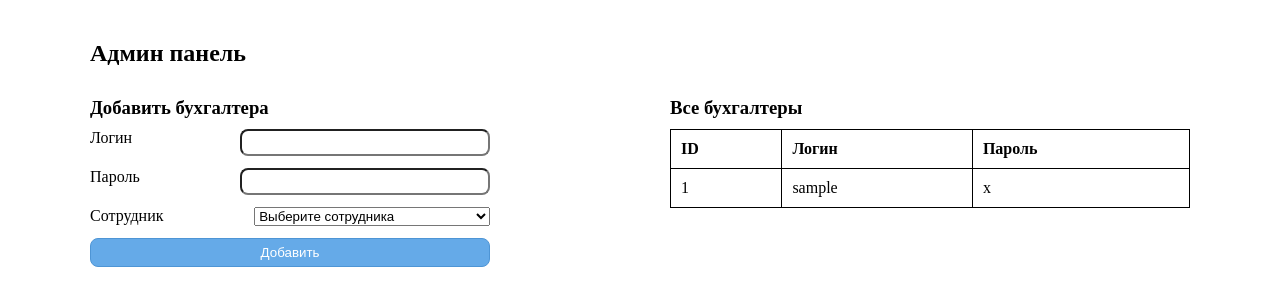
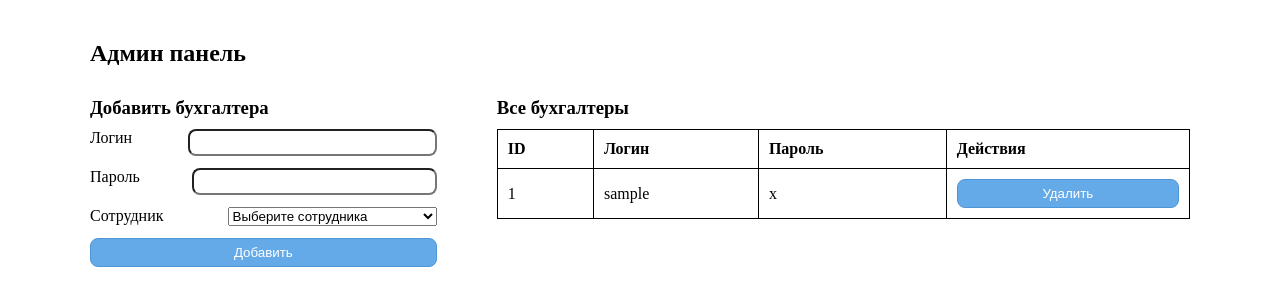
Before and after one commit to lisantov/pop-it-mvc, a PHP site: template views/site/admin.php in a window 1280 px wide. Shown: the part 68-374 px from the top of the page. Run offline with PHP 8.4, Linux system fonts and the light colour scheme; the template is opened without the code that fills it: most values are stand-ins (such as "Sample title", 1, 10 or a date in 2020); data that the repository does not hold is empty.

Commit message:
Add: delete action for admin

```diff
--- a/routes/web.php
+++ b/routes/web.php
@@ -6,6 +6,8 @@ Route::add('GET', '', [Controllers\Site::class, 'index'])
     ->middleware('auth');
 Route::add(['GET', 'POST'], 'admin', [Controllers\Site::class, 'admin'])
     ->middleware('auth', 'role:admin');
+Route::add(['GET', 'POST'], 'admin/delete', [Controllers\Site::class, 'deleteFinancist'])
+    ->middleware('auth', 'role:admin');
 Route::add('GET', 'financist', [Controllers\Site::class, 'financist'])
     ->middleware('auth', 'role:financist');
 Route::add(['GET', 'POST'], 'login', [Controllers\Site::class, 'login']);
--- a/views/layouts/main.php
+++ b/views/layouts/main.php
@@ -6,7 +6,7 @@
           content="width=device-width, user-scalable=no, initial-scale=1.0, maximum-scale=1.0, minimum-scale=1.0">
     <meta http-equiv="X-UA-Compatible" content="ie=edge">
     <title>бухгалтерский учёт</title>
-    <link href="css/main.css" rel="stylesheet">
+    <link href="/css/main.css" rel="stylesheet">
 </head>
 <body>
 <header class="container-fluid">
--- a/views/site/admin.php
+++ b/views/site/admin.php
@@ -1,5 +1,5 @@
 <h2>Админ панель</h2>
-<div style="margin-top: 20px;display: grid; grid-template-columns: 1fr 1fr; gap: 60px">
+<div style="margin-top: 20px;display: grid; grid-template-columns: 1fr 2fr; gap: 60px">
     <div style="display: flex; flex-direction: column; gap: 10px">
         <h3>Добавить бухгалтера</h3>
         <form action="" method="POST">
@@ -25,6 +25,7 @@
                     <th>ID</th>
                     <th>Логин</th>
                     <th>Пароль</th>
+                    <th>Действия</th>
                 </tr>
             </thead>
             <tbody>
@@ -33,6 +34,12 @@
                     <td><?= $financist->id ?></td>
                     <td><?= htmlspecialchars($financist->login) ?></td>
                     <td><?= $financist->password ?></td>
+                    <td>
+                        <form action="admin/delete" method="get">
+                            <input type="text" name="id" hidden value="<?= $financist->id ?>">
+                            <button type="submit">Удалить</button>
+                        </form>
+                    </td>
                 </tr>
             <?php endforeach; ?>
             </tbody>
--- /dev/null
+++ b/views/site/confirmDelete.php
@@ -0,0 +1,5 @@
+<h2>Вы действительно хотите удалить <?= $name ?? 'объект' ?>? (<?= $target ?? '' ?>)</h2>
+<form method="POST" style="flex-direction: row; align-items: center">
+    <button type="submit">Да</button>
+    <a style="display: block; color: black" href="<?= $rollback ?>">Отменить</a>
+</form>
```
Also changed, not shown: app/Controllers/Site.php (+13 -0 lines).
